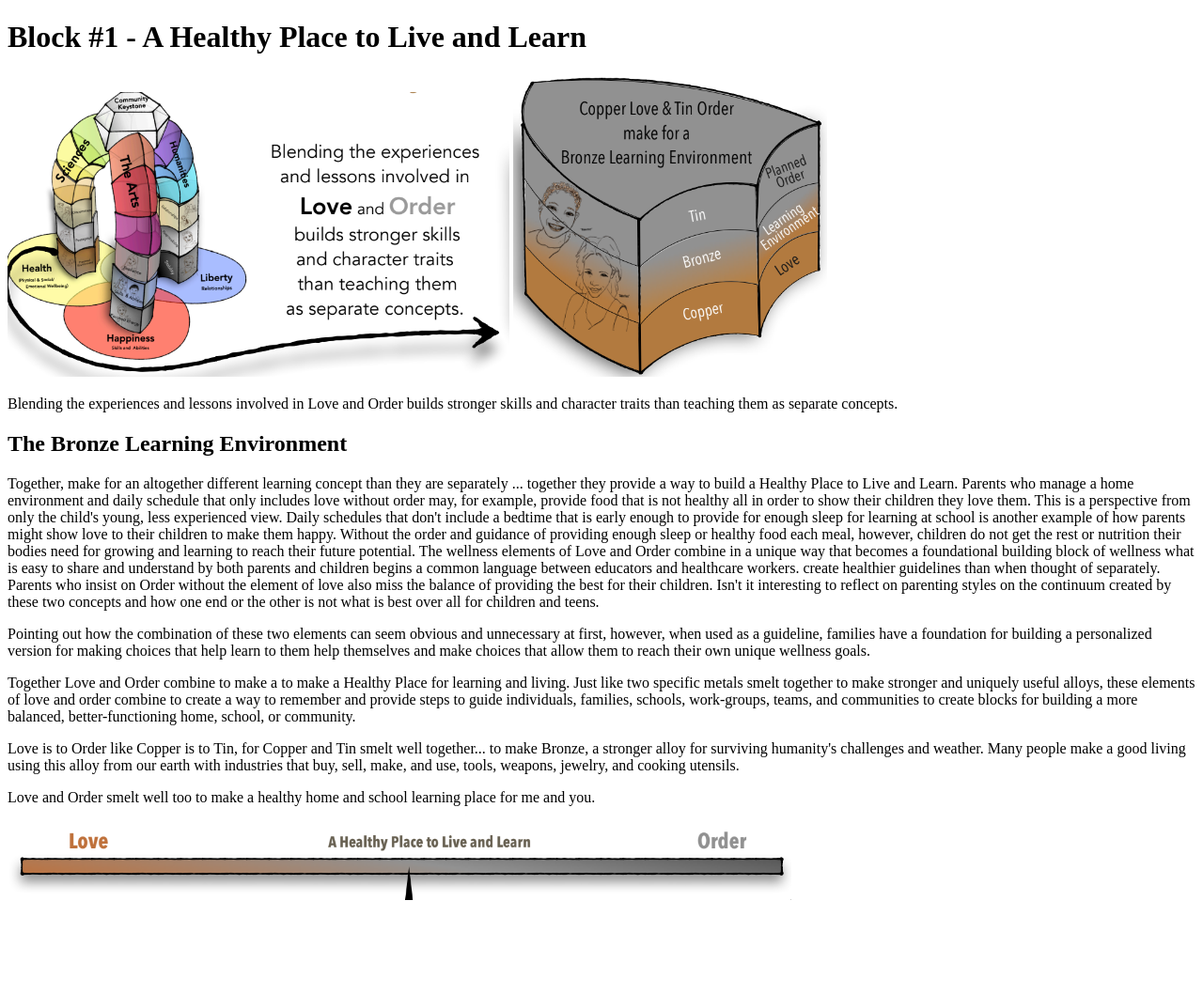
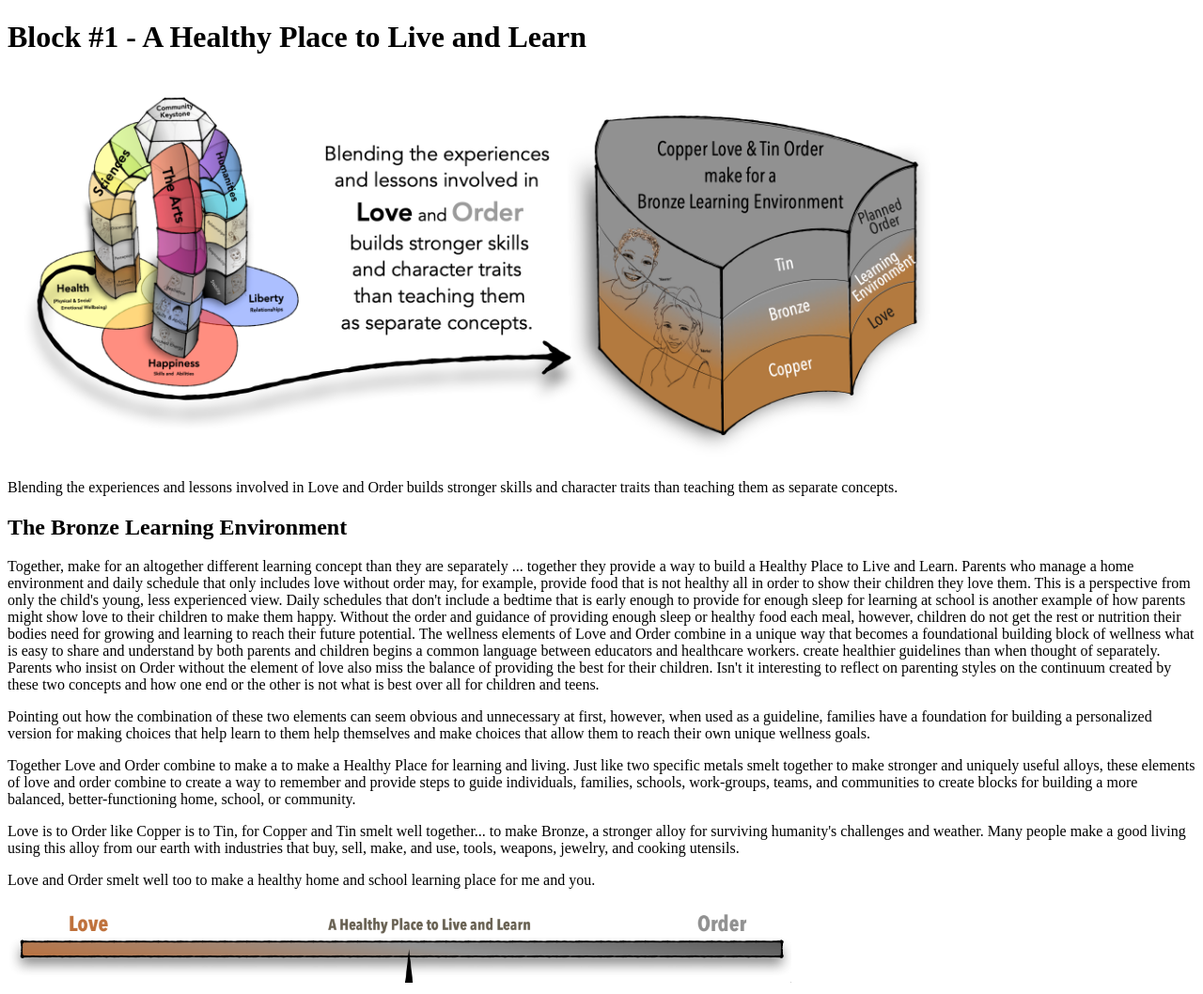
Before and after one commit to YuYyy10/online-concept-exchange-s24, a Python web app: template oce/templates/block1.html in a window 1280 px wide. Shown: the whole page at 94% size. Before the commit the page ends 958 px from the top, so only its background shows below. Run offline with Jinja, Linux system fonts and the light colour scheme; the template is opened without the code that fills it, so the values that code supplies are empty.

Commit message:
Add headers and scales for rest of blocks

```diff
--- a/oce/templates/block1.html
+++ b/oce/templates/block1.html
@@ -2,8 +2,7 @@
 <html>
 <body>
 <h1>Block #1 - A Healthy Place to Live and Learn</h1>
-<img src="../static/images/block1Image2.png" alt="Block 1">
-<img src="../static/images/block1Image.png" alt="Block 1">
+<img src="../static/images/block1header.png" style="width: 1000px;" alt="The Human Domino Effect board with the Bronze Learning Block">
 <div>
     <p>Blending the experiences and lessons involved in Love and Order builds stronger skills and character traits than teaching them as separate concepts.</p>
     <h2>The Bronze Learning Environment</h2>
@@ -39,7 +38,7 @@ tools, weapons, jewelry, and cooking utensils.
     <p>
         Love and Order smelt well too to make a healthy home and school learning place for me and you.
     </p>
-    <img src="../static/images/block1Scale.png" alt="Block 1 Scale">
+    <img src="../static/images/block1scale.png" alt="Block 1 Scale">
 </div>
 </body>
 </html>
```
Also changed, not shown: oce/static/images/block1Image.png (deleted), oce/static/images/block1Image2.png (deleted), oce/static/images/block1header.png (added), oce/static/images/block5header.png (added), oce/static/images/block5scale.png (added), oce/static/images/block6header.png (added), oce/static/images/block6scale.png (added), oce/static/images/block7header.png (added), oce/static/images/block7scale.png (added), oce/static/images/block8header.png (added), oce/static/images/block8scale.png (added), oce/static/images/block9header.png (added), oce/static/images/block9scale.png (added).
